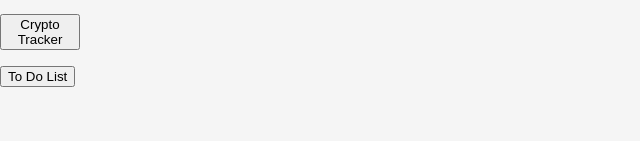
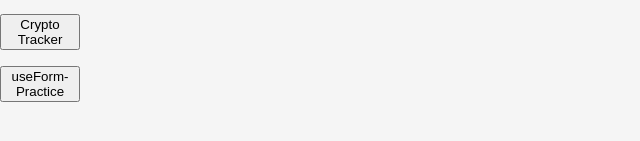
Before and after one commit to Gyuminn/practice-react, a React (Create React App) app: page / in a window 1280 px wide. Shown: the part 439-580 px from the top of the page, without its empty margins (0-640 px from the left). Built offline with nearby package versions, Linux system fonts and the light colour scheme.

Commit message:
etc: change name of component

```diff
--- a/src/pages/ToDoList.tsx
+++ b/src/pages/FromPractice.tsx
@@ -36,7 +36,7 @@ interface IForm {
   extraError?: string;
 }
 
-export default function ToDoList() {
+export default function FormPractice() {
   const {
     register,
     handleSubmit,
--- a/src/pages/Main.jsx
+++ b/src/pages/Main.jsx
@@ -28,8 +28,8 @@ const Main = () => {
       <StyledLink to="/coins">
         <button>Crypto Tracker</button>
       </StyledLink>
-      <StyledLink to="/toDoList">
-        <button>To Do List</button>
+      <StyledLink to="/formPractice">
+        <button>useForm-Practice</button>
       </StyledLink>
     </StyledRoot>
   );
--- a/src/router.tsx
+++ b/src/router.tsx
@@ -15,7 +15,7 @@ import Coins from "./pages/Coins";
 import Coin from "./components/cryptoTrackers/Coin";
 import Price from "./components/cryptoTrackers/Price";
 import Chart from "./components/cryptoTrackers/Chart";
-import ToDoList from "./pages/ToDoList";
+import FormPractice from "./pages/FromPractice";
 
 const Router = () => {
   return (
@@ -38,7 +38,7 @@ const Router = () => {
           <Route path="price" element={<Price />} />
           <Route path="chart" element={<Chart />} />
         </Route>
-        <Route path="/toDoList" element={<ToDoList />} />
+        <Route path="/formPractice" element={<FormPractice />} />
       </Routes>
     </BrowserRouter>
   );
```
